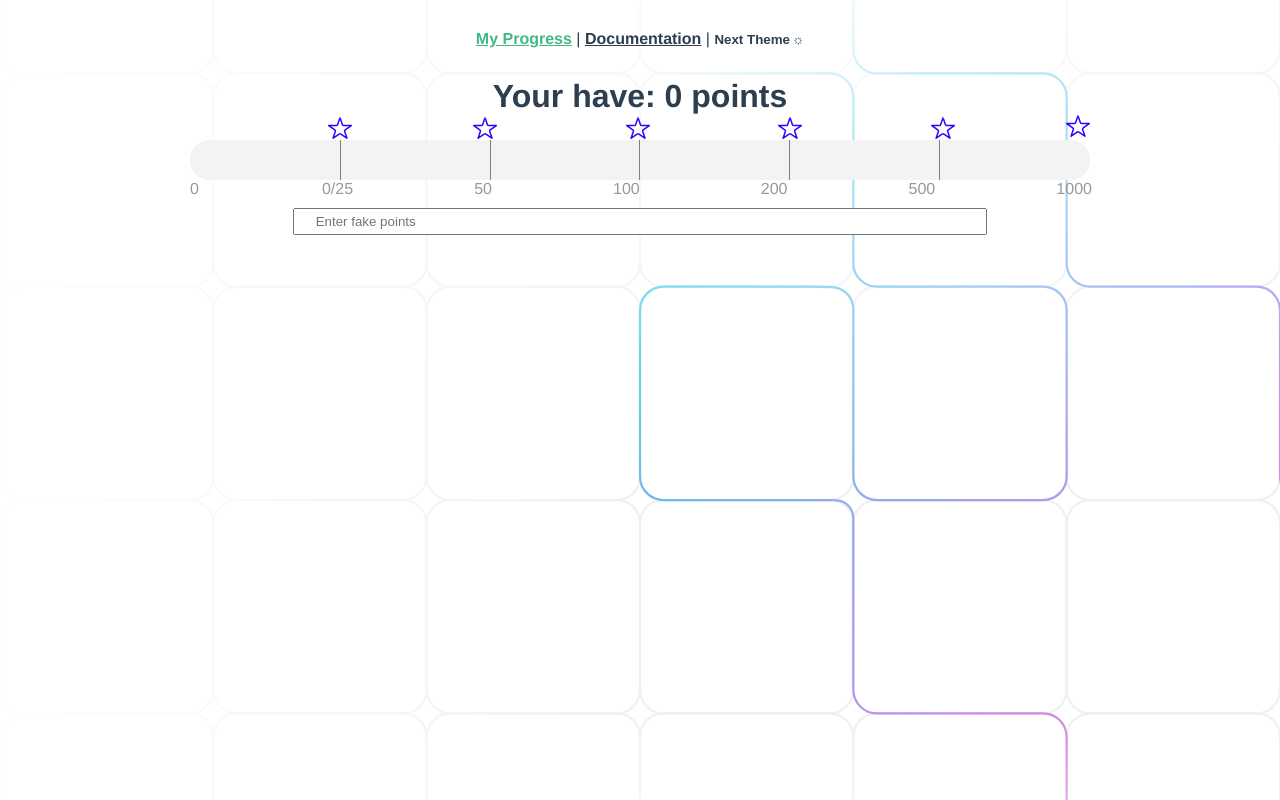
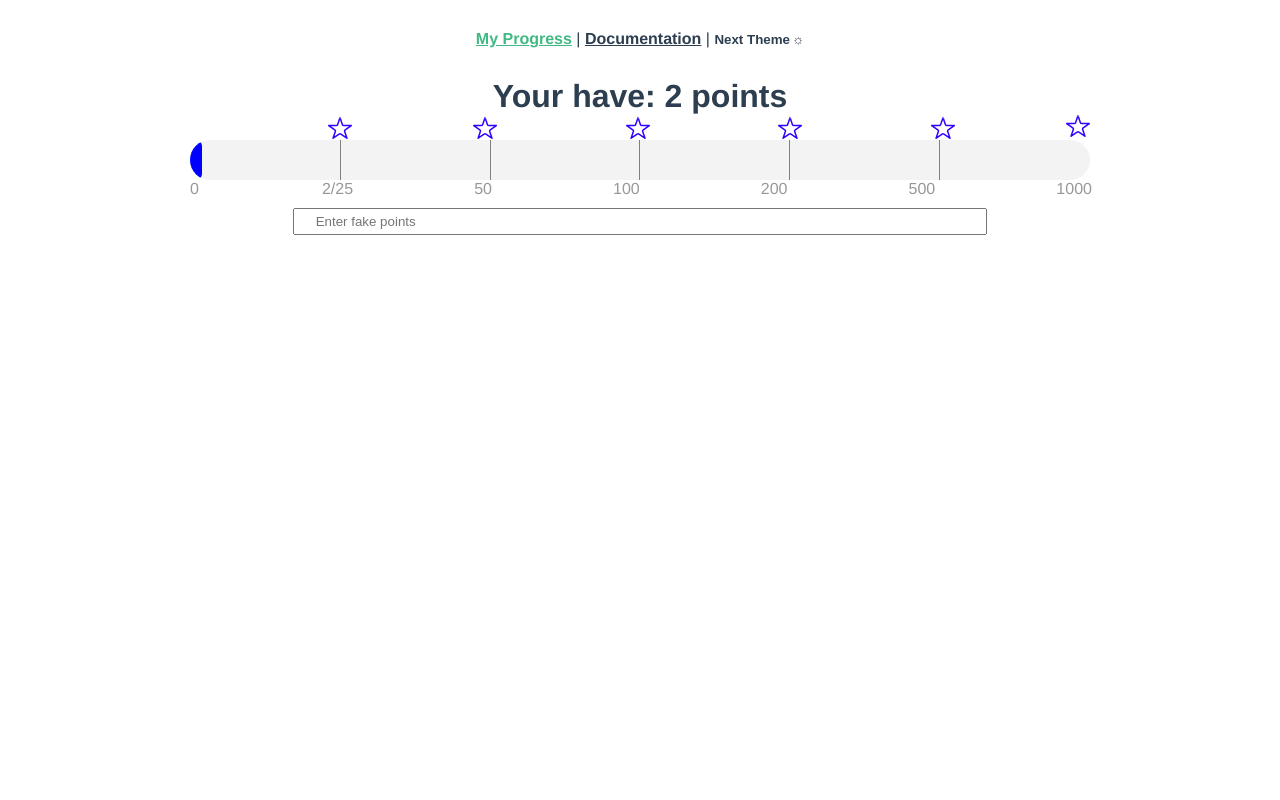
Before and after one commit to hjdskhooba/vue-game-progress, a Vue app: page / in a window 1280 px wide. Built offline with nearby package versions, Linux system fonts and the light colour scheme.

Commit message:
add:[stars]: add stars component & theme change

```diff
--- a/src/App.vue
+++ b/src/App.vue
@@ -1,12 +1,21 @@
-<script setup></script>
+<script setup>
+import { mapActions, mapState } from "@/utils/mapHelpers";
+import { computed } from "vue";
+import { useStore } from "vuex";
+const { changeTheme } = mapActions();
+const store = useStore();
+const currentTheme = computed(() => store.state.currentTheme);
+</script>
 
 <template>
-  <nav>
-    <router-link to="/">My Progress</router-link> |
-    <router-link to="/document">Documentation</router-link> |
-    <button>Next Theme</button>
-  </nav>
-  <router-view />
+  <div :class="'wrapper' + ' ' + currentTheme">
+    <nav>
+      <router-link to="/">My Progress</router-link> |
+      <router-link to="/document">Documentation</router-link> |
+      <button @click="changeTheme">Next Theme</button>
+    </nav>
+    <router-view />
+  </div>
 </template>
 
 <style lang="scss">
@@ -18,13 +27,11 @@
   width: 100%;
   height: 100%;
   color: #2c3e50;
-  background-image: url("./assets/Modern\ -\ 1.svg");
   background-size: cover;
   background-repeat: no-repeat;
   height: 100vh;
   max-height: 100%;
   overflow: hidden;
-  padding: 0 20px;
   overflow-y: auto;
   button {
     background-color: transparent;
@@ -40,6 +47,38 @@
     &::after {
       content: "☼";
       padding-left: 2px;
+    }
+  }
+}
+.wrapper {
+  position: absolute;
+  width: 100%;
+  max-width: 100%;
+  // padding: 190.9px 0 0;
+  height: 100%;
+  max-height: 100%;
+  background-repeat: no-repeat;
+  background-size: cover;
+  background-position: center center;
+  &.first {
+    background-image: url("@/assets/Modern\ -\ 1.svg");
+  }
+  &.second {
+    background-image: url("@/assets/Modern\ -\ 2.svg");
+    h1 {
+      color: white;
+      -webkit-text-fill-color: rgb(255, 255, 255);
+    }
+    span{
+      color: white;
+    }
+  }
+  &.third {
+    background-image: url("@/assets/Modern\ -\ 4.svg");
+    -webkit-text-fill-color: rgb(255, 183, 0);
+    filter: brightness(0.8);
+    nav a.router-link-exact-active {
+      color: #000000;
     }
   }
 }
--- a/src/components/Progress.vue
+++ b/src/components/Progress.vue
@@ -1,15 +1,23 @@
 <script setup>
 import { mapGetters } from "@/utils/mapHelpers";
+import { ref, watch } from "vue";
 const { calculatedPoints } = mapGetters();
+const inputValue = ref(0);
+const points = ref(calculatedPoints.value);
+watch(inputValue, (val) => (points.value = val));
+const rerender = ref(0);
+const changePoints = (event) => {
+  inputValue.value = event;
+  rerender.value += 1;
+};
 </script>
-
 <template>
   <main :class="$style.main">
-    <h1>Your have: {{ calculatedPoints }} points</h1>
-    <progress-stars :points="calculatedPoints"></progress-stars>
-    <progress-bar :totalPoints="calculatedPoints"></progress-bar>
-    <progress-nums :totalPoints="calculatedPoints"></progress-nums>
-    <edit-points-input v-model:value="calculatedPoints"></edit-points-input>
+    <h1>Your have: {{ points }} points</h1>
+    <progress-stars :k="rerender" :points="points"></progress-stars>
+    <progress-bar :totalPoints="points"></progress-bar>
+    <progress-nums :totalPoints="points"></progress-nums>
+    <edit-points-input @upd="changePoints"></edit-points-input>
   </main>
 </template>
 
@@ -17,5 +25,11 @@ const { calculatedPoints } = mapGetters();
 .main {
   width: 100%;
   justify-content: center;
+  padding: 0 20px 0;
+  z-index: 1000;
+  h1 {
+    position: relative;
+    z-index: 100;
+  }
 }
 </style>
--- a/src/components/UI/FakePoints.vue
+++ b/src/components/UI/FakePoints.vue
@@ -5,9 +5,9 @@ export default {
 </script>
 <script setup>
 // если что сделаю mutation в vuex
-const emit = defineEmits(["update:points"]);
+const emit = defineEmits(["upd"]);
 const changeTotalPoints = (e) => {
-  emit("update:points", +e.target.value);
+  emit("upd", +e.target.value);
 };
 </script>
 <template>
@@ -22,6 +22,8 @@ const changeTotalPoints = (e) => {
 </template>
 <style lang="scss" module scoped>
 input {
+  position: relative;
+  z-index: 100;
   width: 55.9%;
   margin: 10px auto 0;
   padding: 4.2221px 20.2221px;
--- a/src/components/UI/ProgressStars.vue
+++ b/src/components/UI/ProgressStars.vue
@@ -4,30 +4,51 @@ export default {
 };
 </script>
 <script setup>
-const points = defineProps({ points: Number });
-// Здесь короче будут условия
-console.log(points);
+import { ref } from "vue";
+
+const props = defineProps({ points: Number, k: Number });
+const someStar = (max) => (props.points >= max ? true : false);
+const stars = ref([
+  {
+    id: 1,
+    isAchieved: someStar(25),
+  },
+  {
+    id: 2,
+    isAchieved: someStar(50),
+  },
+  {
+    id: 3,
+    isAchieved: someStar(100),
+  },
+  {
+    id: 4,
+    isAchieved: someStar(200),
+  },
+  {
+    id: 5,
+    isAchieved: someStar(500),
+  },
+]);
 </script>
 <template>
-  <div :class="$style.container">
+  <div :key="k" :class="$style.container">
     <div :class="$style.progress__stars">
-      <div :class="$style.progress_star">
-        <img src="../../assets/star.svg" :class="$style.star_img" alt="" />
-      </div>
-      <div :class="$style.progress_star">
-        <img src="../../assets/star.svg" :class="$style.star_img" alt="" />
-      </div>
-      <div :class="$style.progress_star">
-        <img src="../../assets/star.svg" :class="$style.star_img" alt="" />
-      </div>
-      <div :class="$style.progress_star">
-        <img src="../../assets/star.svg" :class="$style.star_img" alt="" />
-      </div>
-      <div :class="$style.progress_star">
+      <div
+        v-for="star in stars"
+        :key="star.id"
+        :class="
+          star.isAchieved ? $style.progress_star_active : $style.progress_star
+        "
+      >
         <img src="../../assets/star.svg" :class="$style.star_img" alt="" />
       </div>
     </div>
-    <div :class="$style.progress_last">
+    <div
+      :class="
+        points >= 1000 ? $style.progress_last.active : $style.progress_last
+      "
+    >
       <img src="../../assets/star.svg" :class="$style.star_img" alt="" />
     </div>
   </div>
@@ -80,5 +101,10 @@ console.log(points);
       }
     }
   }
+  .progress_star_active {
+    img {
+      filter: blur(4px);
+    }
+  }
 }
 </style>
--- a/src/store/Progress/ProgressModule.js
+++ b/src/store/Progress/ProgressModule.js
@@ -12,7 +12,7 @@ export const progressModule = {
         games: [
           {
             name: "Игра 1.1",
-            bestResult: 0,
+            bestResult: 2,
             isPlayed: false,
           },
         ],
--- a/src/store/index.js
+++ b/src/store/index.js
@@ -3,7 +3,28 @@ import { progressModule } from "./Progress/ProgressModule";
 
 export default createStore({
   isAuth: false,
+  currentTheme: "first",
   modules: {
     progress: progressModule,
   },
+  mutations: {
+    updateTheme(state, next) {
+      state.currentTheme = next;
+    },
+  },
+  actions: {
+    changeTheme({ state, commit }) {
+      let nextTheme = "second";
+      if (state.currentTheme == "first") {
+        nextTheme = "second";
+      } else if (state.currentTheme == "second") {
+        nextTheme = "third";
+      } else if (state.currentTheme == "third") {
+        nextTheme = "first";
+      } else {
+        nextTheme = "first";
+      }
+      commit("updateTheme", nextTheme);
+    },
+  },
 });
```
